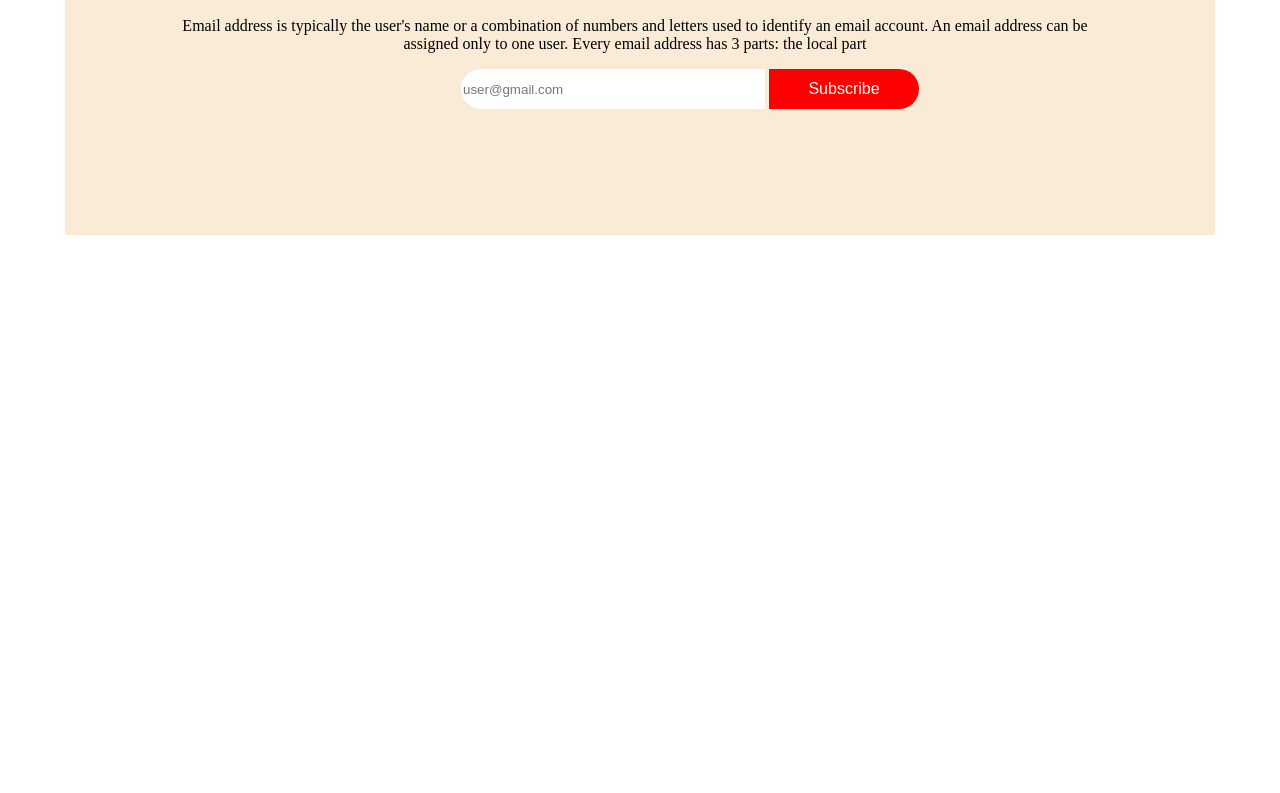
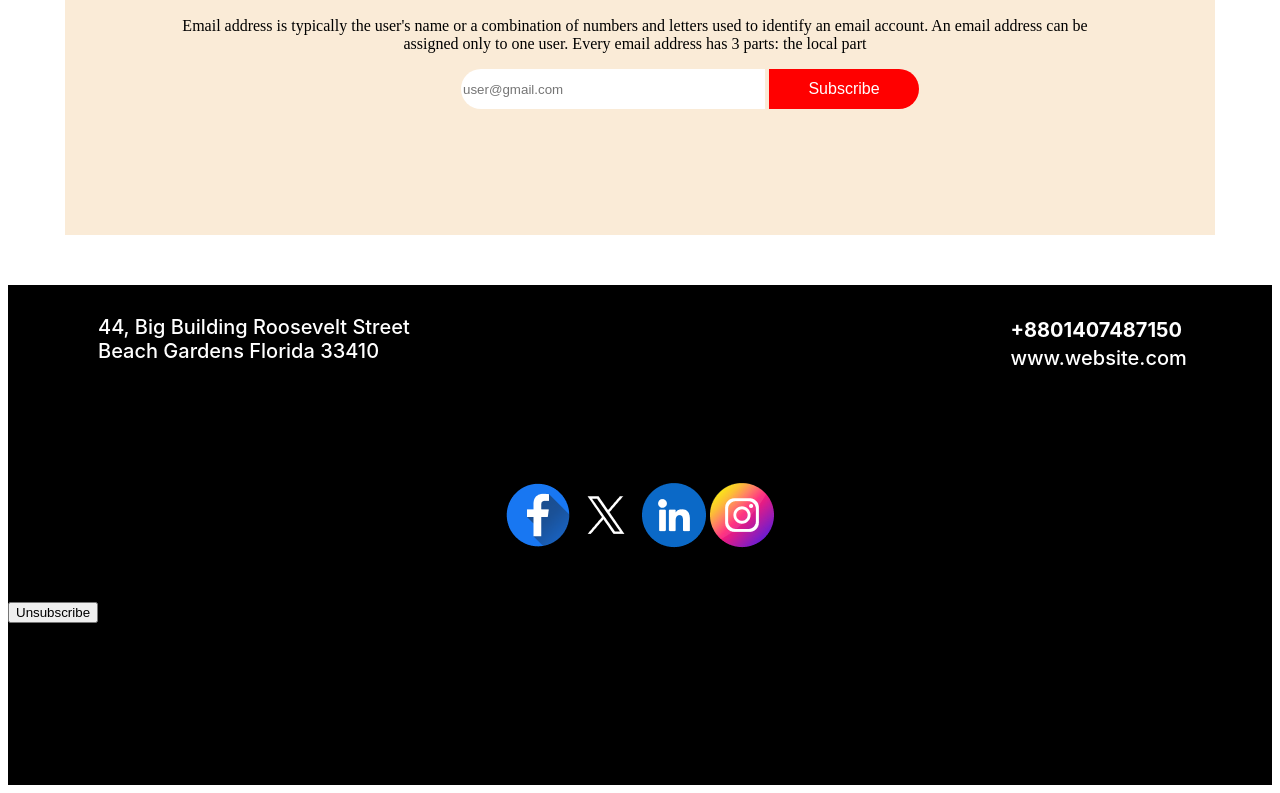
Before and after one commit to jomir28/assignment-1, a plain HTML site: page index.html in a window 1280 px wide. Shown: the part 4421-5214 px from the top of the page. Before the commit the page ends 4706 px from the top, so only its background shows below. Drawn offline with Linux system fonts and the light colour scheme.

Commit message:
ne added

```diff
--- a/index.html
+++ b/index.html
@@ -88,7 +88,9 @@
                     <img class="sub-pic" src="images/Group 61.png" alt="">
                     <h2 class="sub-tt">Subscribe Newsletter</h2>
                     <p class="sub-tp">
-                        Email address is typically the user's name or a combination of numbers and letters used to identify an email account. An email address can be assigned only to one user. Every email address has 3 parts: the local part</p>
+                        Email address is typically the user's name or a combination of numbers and letters used to
+                        identify an email account. An email address can be assigned only to one user. Every email
+                        address has 3 parts: the local part</p>
 
                     <div class="sub-btn">
                         <div class="btn-item">
@@ -104,8 +106,35 @@
     </main>
     </div>
 
-    <footer>
+    <footer class="footer-main">
+        <div class="footer-con">
+            <div>
+                <p class="foot-p">44, Big Building Roosevelt Street <br>
+                    Beach Gardens Florida 33410</p>
+            </div>
+            <div>
+                <h5 class="mob">+8801407487150</h5>
+                <h5 class="site">www.website.com</h5>
+            </div>
+        </div>
 
+        <div class="footer-img">
+            <div>
+                <img src="images/Facebook.png" alt="">
+                <img src="images/Twitter.png" alt="">
+                <img src="images/Linkedin.png" alt="">
+                <img src="images/Instagram.png" alt="">
+            </div>
+        </div>
+        <div class="footer-last">
+            <div>
+                <p class="last-p">2017, All Rights Reserved.</p>
+            </div>
+            <div>
+                <button>Unsubscribe</button>
+            </div>
+
+        </div>
     </footer>
 </body>
 
--- a/style.css
+++ b/style.css
@@ -192,3 +192,44 @@ main section {
     color: white;
     border: none;
 }
+
+/* footer releted style */
+.footer-main{
+    height: 500px;
+    background-color: black;
+}
+
+.footer-con{
+    display: flex;
+    justify-content: space-between;
+}
+
+.mob{
+    color: #FFF;
+font-family: Inter;
+font-size: 20px;
+font-weight: 500px;
+padding-right: 90px;
+margin-bottom: -30px;
+}
+
+.site{
+    color: #FFF;
+font-family: Inter;
+font-size: 20px;
+font-weight: 500;
+}
+
+.foot-p{
+    color: #FFF;
+font-family: Inter;
+font-size: 20px;
+font-weight: 500;
+padding: 10px 90px;
+}
+
+.footer-img{
+    display: flex;
+    justify-content: center;
+    padding-top: 80px;
+}
```
Also changed, not shown: 1 other file. Lines whose indentation alone changed are shown as unchanged.
